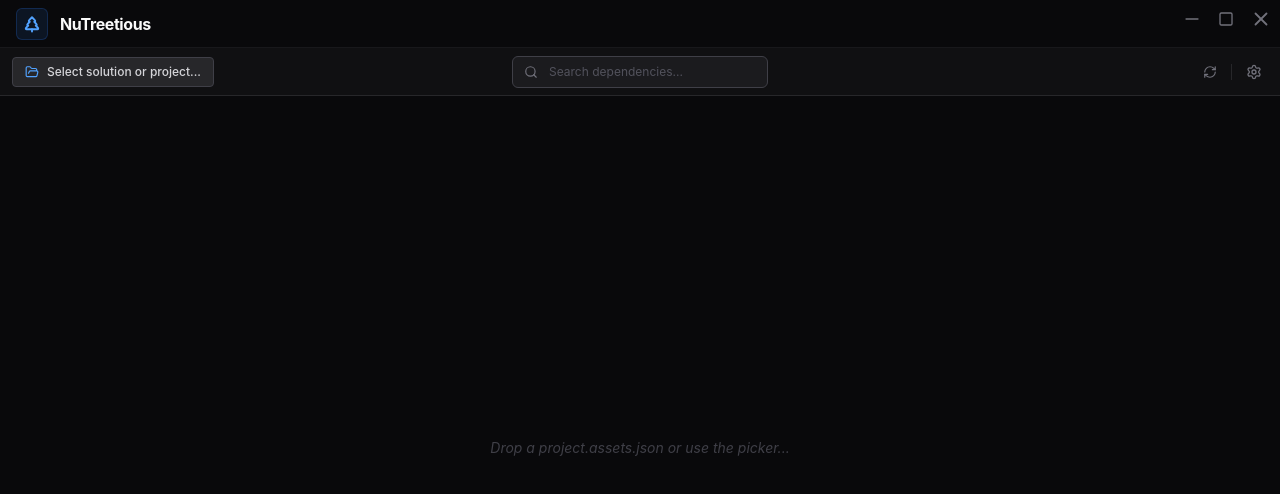
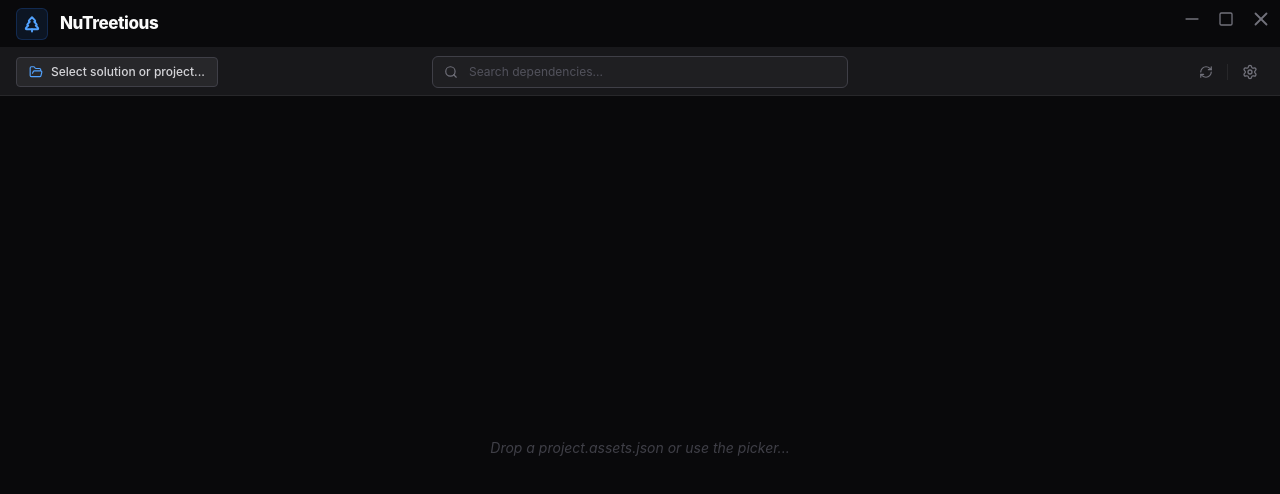
Before and after one commit to ChristopherSteiner/nutreetious, a React (Vite) app: page / in a window 1280 px wide. Shown: the top 494 px of the page. Built offline with nearby package versions, Linux system fonts and the light colour scheme.

Commit message:
some ui stuff

```diff
--- a/dist-electron/main.mjs
+++ b/dist-electron/main.mjs
@@ -28,7 +28,7 @@
 		minWidth: 900,
 		minHeight: 600,
 		frame: false,
-		icon: path.join(process.env.VITE_PUBLIC, "electron-vite.svg"),
+		icon: path.join(process.env.VITE_PUBLIC, "vite.svg"),
 		webPreferences: {
 			preload: path.join(__dirname, "preload.mjs"),
 			sandbox: false,
--- a/electron/main.ts
+++ b/electron/main.ts
@@ -41,7 +41,7 @@
     minWidth: 900,
     minHeight: 600,
     frame: false,
-    icon: path.join(process.env.VITE_PUBLIC, 'electron-vite.svg'),
+    icon: path.join(process.env.VITE_PUBLIC, 'vite.svg'),
     webPreferences: {
       preload: path.join(__dirname, 'preload.mjs'),
       sandbox: false,
--- a/package.json
+++ b/package.json
@@ -10,6 +10,7 @@
     "preview": "vite preview"
   },
   "dependencies": {
+    "@fontsource/inter": "^5.2.8",
     "@tailwindcss/vite": "^4.2.2",
     "lucide-react": "^1.7.0",
     "react": "^18.2.0",
--- a/src/renderer/components/Header/SearchBar.tsx
+++ b/src/renderer/components/Header/SearchBar.tsx
@@ -7,7 +7,7 @@
       <input
         type="text"
         placeholder="Search dependencies..."
-        className="h-8 w-64 bg-zinc-800/50 border border-zinc-700 rounded-md pl-9 pr-4 text-xs text-zinc-200 focus:outline-none focus:border-blue-500/50 focus:ring-1 focus:ring-blue-500/20 transition-all placeholder:text-zinc-600"
+        className="h-8 w-full bg-zinc-800/50 border border-zinc-700 rounded-md pl-9 pr-4 text-xs text-zinc-200 focus:outline-none focus:border-blue-500/50 focus:ring-1 focus:ring-blue-500/20 transition-all placeholder:text-zinc-600"
       />
     </div>
   );
--- a/src/renderer/components/Header/TitleBar.tsx
+++ b/src/renderer/components/Header/TitleBar.tsx
@@ -12,12 +12,12 @@
           <TreePine size={18} className="text-blue-400" strokeWidth={2.5} />
         </div>
 
-        <span className="text-base font-bold text-zinc-50 tracking-tight">
+        <span className="text-[17px] font-extrabold text-zinc-50 tracking-tight antialiased">
           NuTreetious
         </span>
       </div>
 
-      <div className="h-full" style={{ WebkitAppRegion: 'no-drag' }}>
+      <div className="h-full flex items-start" style={{ WebkitAppRegion: 'no-drag' }}>
         <WindowControls />
       </div>
     </div>
--- a/src/renderer/components/Header/ToolBar.tsx
+++ b/src/renderer/components/Header/ToolBar.tsx
@@ -5,18 +5,23 @@
 export function ToolBar() {
   return (
     <div
-      className="h-12 border-b border-zinc-800 bg-zinc-900/50 flex items-center px-3 justify-between"
+      className="h-12 border-b border-zinc-800 bg-zinc-900 grid grid-cols-3 items-center px-4 w-full"
       style={{ WebkitAppRegion: 'no-drag' }}
     >
-      <div className="flex-1 flex items-center shrink-0">
+      {/* Spalte 1: Linksbündig */}
+      <div className="flex justify-start">
         <ProjectPicker path='' onOpen={() => {}} />
       </div>
 
-      <div className="flex-2 flex justify-center max-w-md">
-        <SearchBar />
+      {/* Spalte 2: Exakt in der Mitte des Windows */}
+      <div className="flex justify-center">
+        <div className="w-full max-w-md">
+          <SearchBar />
+        </div>
       </div>
 
-      <div className="flex-1 flex justify-end items-center">
+      {/* Spalte 3: Rechtsbündig */}
+      <div className="flex justify-end">
         <ToolBarActions />
       </div>
     </div>
--- a/src/renderer/components/Header/WindowControls.tsx
+++ b/src/renderer/components/Header/WindowControls.tsx
@@ -8,21 +8,21 @@
         onClick={() => WindowService.minimize()}
         className="p-2 hover:bg-zinc-800 text-zinc-500 hover:text-zinc-200 transition-colors"
       >
-        <Minus size={20} />
+        <Minus size={20} strokeWidth={2} />
       </button>
 
       <button
         onClick={() => WindowService.maximize()}
         className="p-2 hover:bg-zinc-800 text-zinc-500 hover:text-zinc-200 transition-colors"
       >
-        <Square size={16} />
+        <Square size={16} strokeWidth={2}/>
       </button>
 
       <button
         onClick={() => WindowService.close()}
         className="p-2 hover:bg-red-600 text-zinc-500 hover:text-white transition-colors"
       >
-        <X size={22} />
+        <X size={22} strokeWidth={2} />
       </button>
     </div>
   );
--- a/src/renderer/styles/global.css
+++ b/src/renderer/styles/global.css
@@ -1,10 +1,24 @@
 @import "tailwindcss";
+
+@import "@fontsource/inter/400.css";
+@import "@fontsource/inter/600.css";
+@import "@fontsource/inter/800.css";
+
+@theme {
+  --font-sans: "Inter", ui-sans-serif, system-ui, sans-serif;
+  --color-brand-blue: var(--color-blue-500);
+}
 
 :root {
   color-scheme: dark;
 }
 
-body {
-  background-color: theme('colors.zinc.950');
-  color: theme('colors.zinc.100');
+@layer base {
+  html, body {
+    @apply h-full overflow-hidden select-none font-sans bg-zinc-950 text-zinc-100;
+
+    -webkit-font-smoothing: antialiased;
+    -moz-osx-font-smoothing: grayscale;
+    text-rendering: optimizeLegibility;
+  }
 }
```
Also changed, not shown: 1 other file (tests, documents, lock files or other folders).
